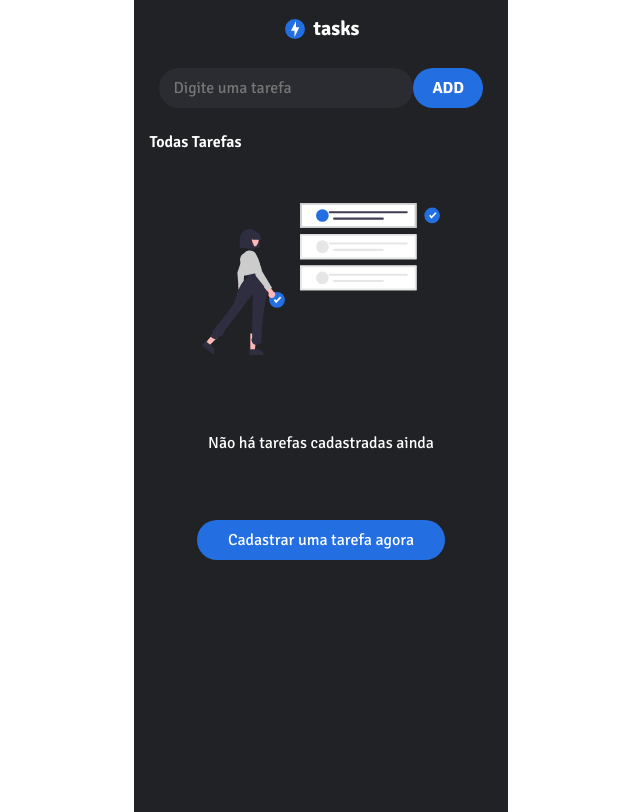
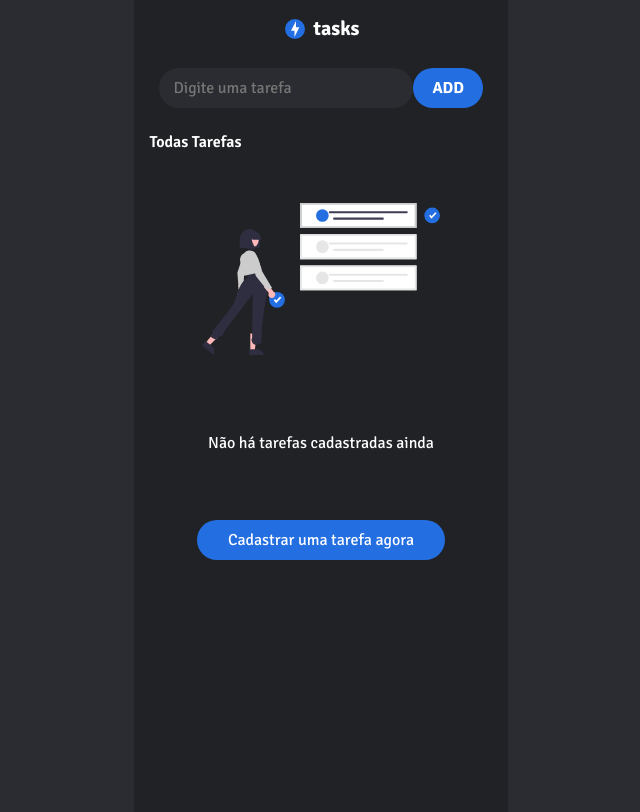
Before and after one commit to Felipe2304/tasksReact, a React (Create React App) app: page / in a window 1280 px wide. Shown: the whole page, without its empty margins (319-959 px from the left). Built offline with nearby package versions, Linux system fonts and the light colour scheme.

Commit message:
melhorando o css

```diff
--- a/src/App.css
+++ b/src/App.css
@@ -14,6 +14,7 @@
 }
 body {
   width: 100%;
+  background-color: var(--input-color);
 }
 
 .container-app {
@@ -41,7 +42,7 @@ body {
 
 .task-box {
   width: 100%;
-  height: 34.4rem;
+  height: 29rem;
 }
 
 .list-tasks {
--- a/src/components/Form/index.js
+++ b/src/components/Form/index.js
@@ -1,7 +1,7 @@
 import { useState } from "react";
 import "./form.css";
 
-export const Form = ({ createTask , testCreate }) => {
+export const Form = ({ createTask }) => {
   const [inputValue, setValue] = useState("");
 
   const getInputValue = (event) => {
@@ -14,8 +14,6 @@ export const Form = ({ createTask , testCreate }) => {
       onSubmit={(event) => {
         event.preventDefault();
         inputValue.length > 0 && createTask(inputValue);
-
-        console.log(testCreate(inputValue))
         setValue("");
       }}
     >
```
